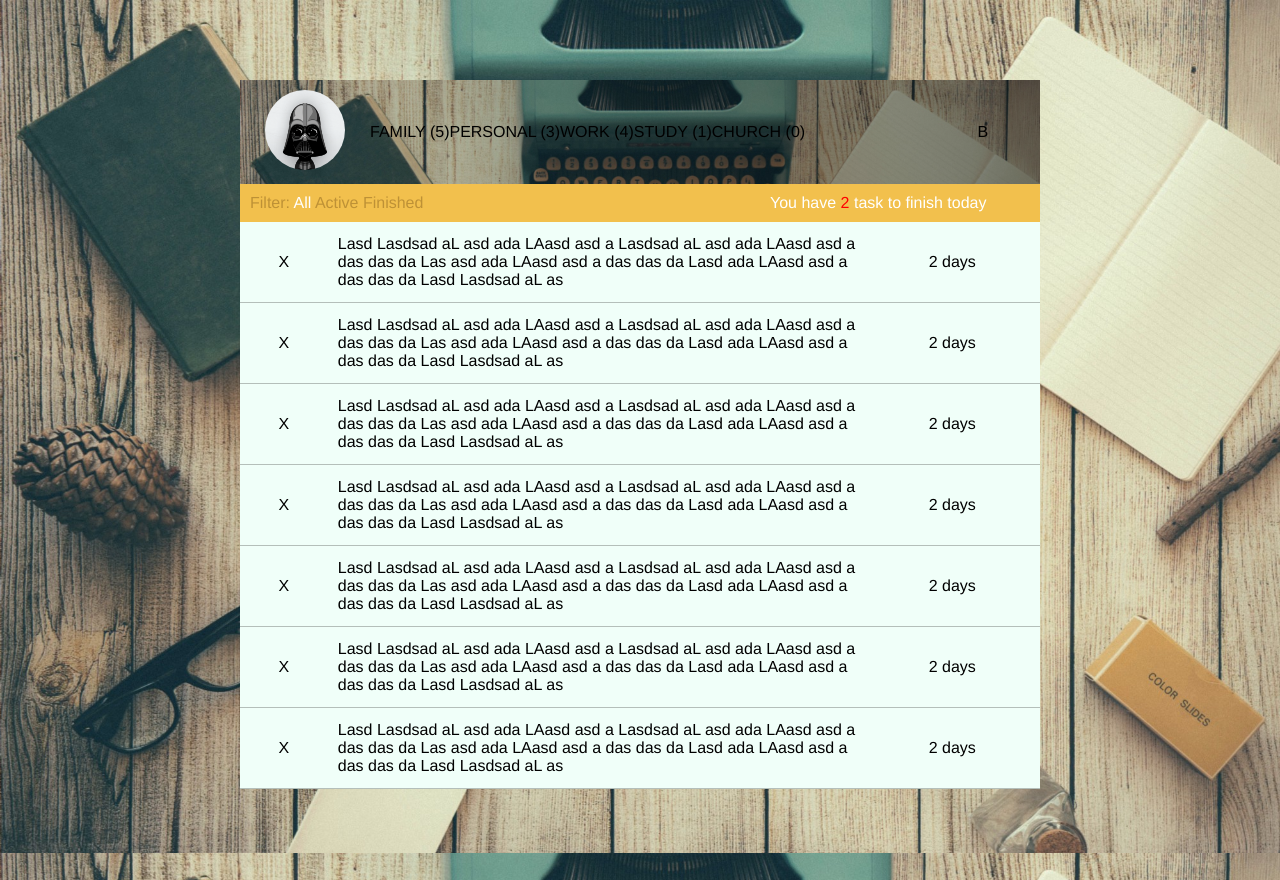
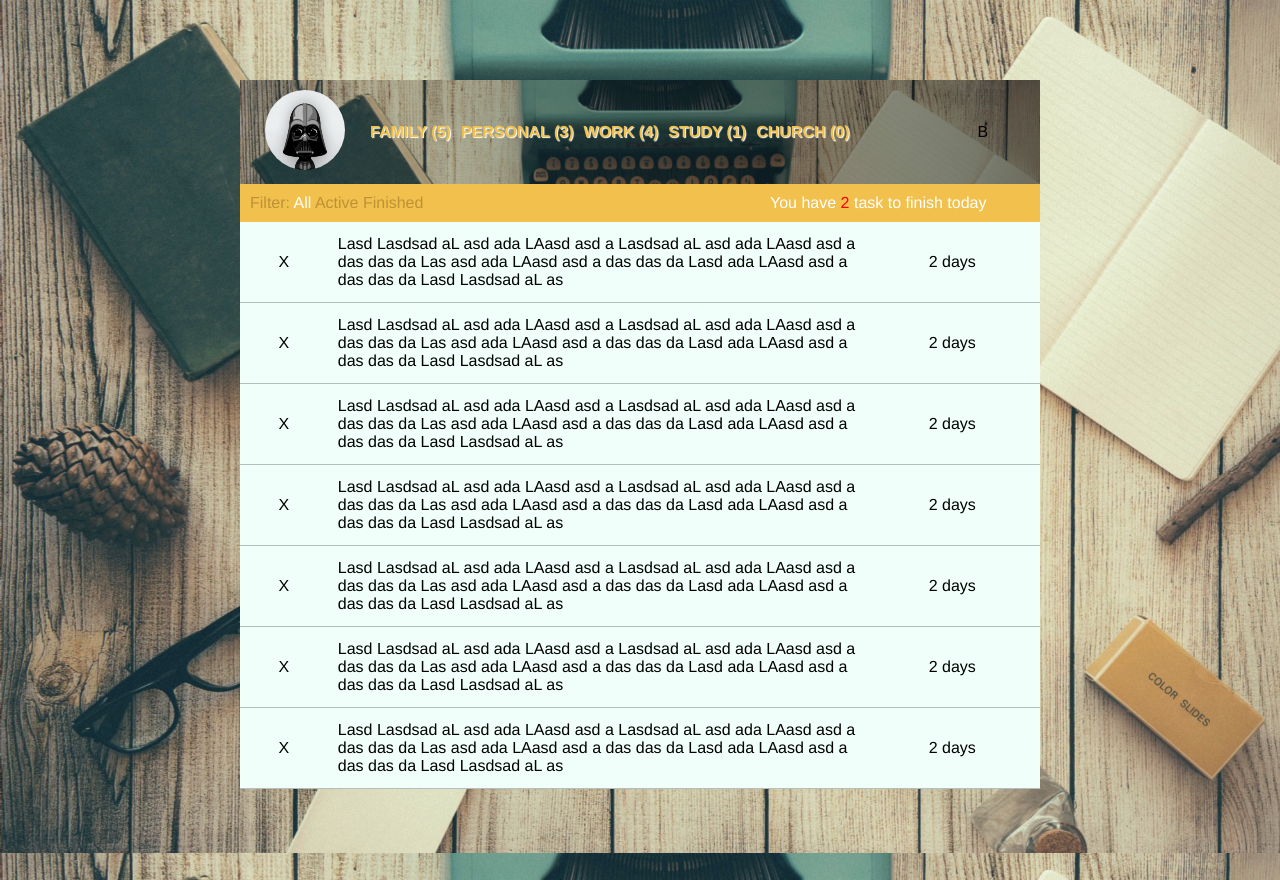
Before and after one commit to hebertporto/react-todo-list, a React app: page / in a window 1280 px wide. Built offline with nearby package versions, Linux system fonts and the light colour scheme.

Commit message:
incluindo mais ajustes de css

```diff
--- a/src/modules/home/components/Filter.jsx
+++ b/src/modules/home/components/Filter.jsx
@@ -4,7 +4,11 @@ const Filter = (props) => {
   return (
     <div className={props.class}>
       {props.options.map((item) => {
-        return <span key={item.key}> {item.title} ({item.count}) </span>
+        return (
+          <span style={{ paddingRight: 10 }} key={item.key}>
+            {item.title} ({item.count})
+          </span>
+        )
       })}
     </div>
   )
--- a/src/modules/theme/styles.scss
+++ b/src/modules/theme/styles.scss
@@ -39,6 +39,9 @@ body {
   display: flex;
   align-items: center;
   padding-left: 10px;
+  color: #F0C14D;
+  font-weight: 700;
+  text-shadow: 1px 1px 1px #fff
 }
 
 .header-add {
```
